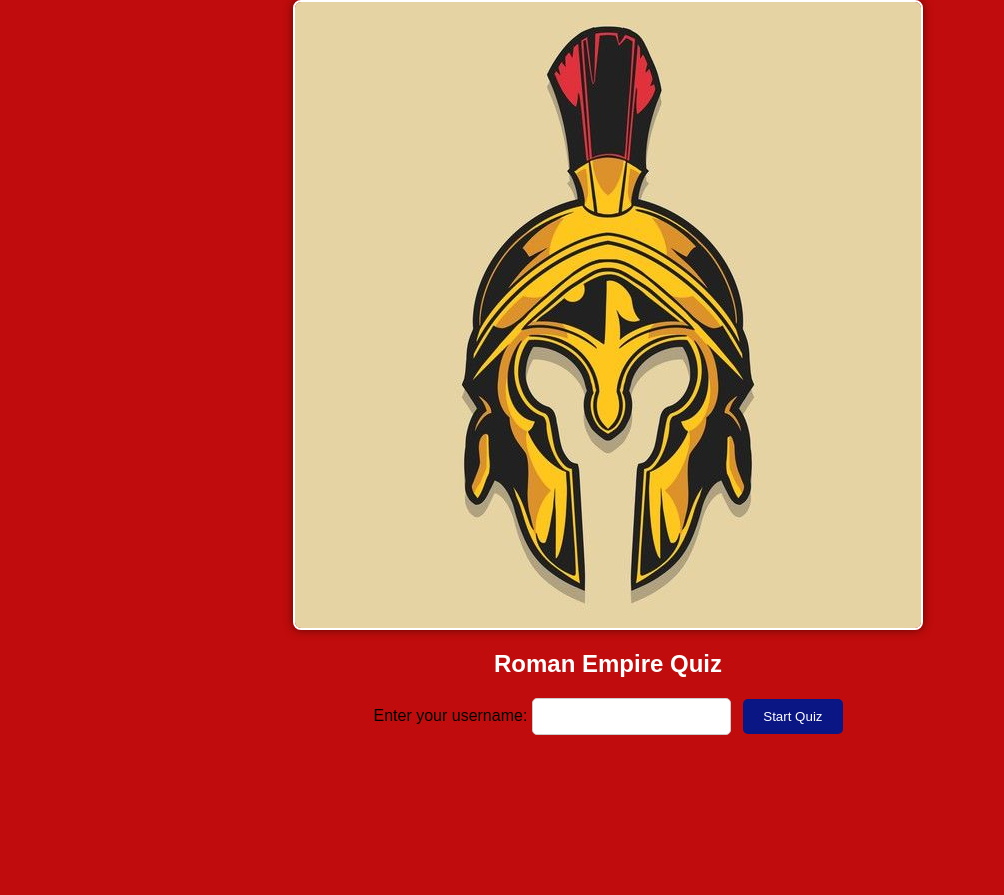
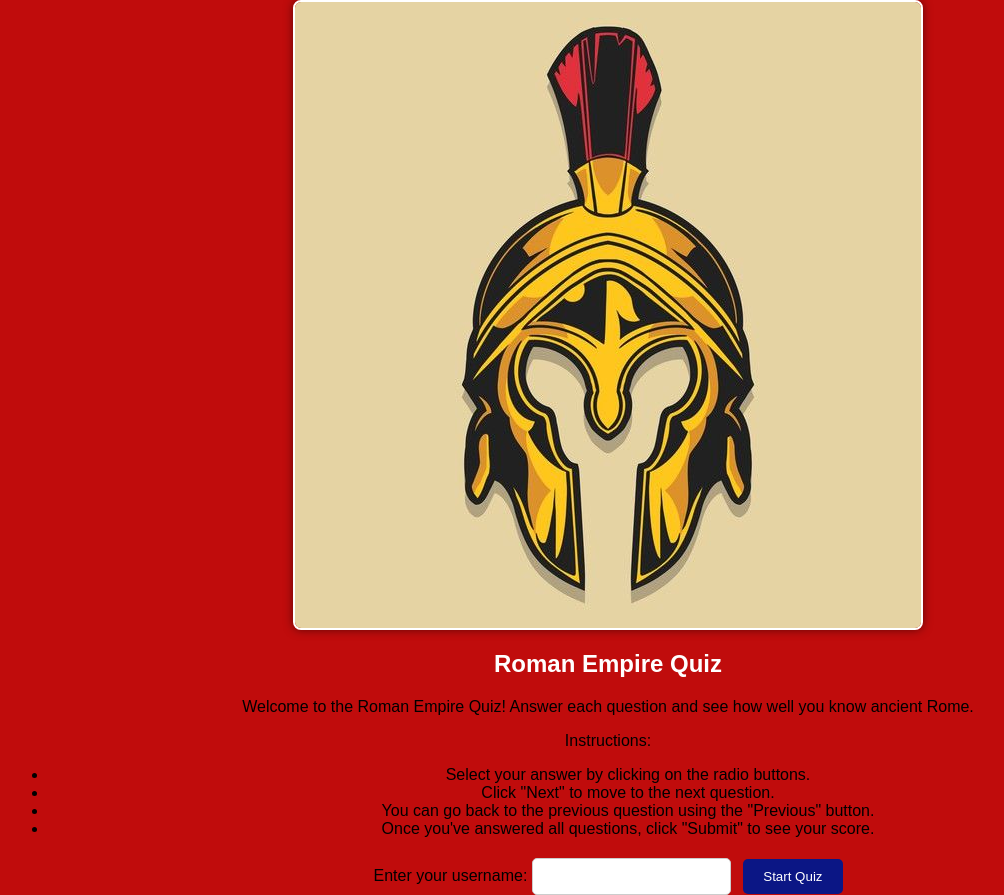
Before and after one commit to Code-Institute-Submissions/LinusMolin98-Roman_empire-quiz, a plain HTML site: page index.html in a window 1280 px wide. Shown: the whole page, without its empty margins (32-1036 px from the left). Before the commit the page ends 800 px from the top, so only its background shows below. Drawn offline with Linux system fonts and the light colour scheme.

Commit message:
added a new div into html code, with instructions on how to start the quiz

```diff
--- a/index.html
+++ b/index.html
@@ -20,6 +20,16 @@
     <img src="assets/images/Roman_helmet.jpg" alt="Roman Helmet">
 
     <h2>Roman Empire Quiz</h2>
+    <div id="instructions" style="text-align: center; margin-bottom: 20px;">
+        <p>Welcome to the Roman Empire Quiz! Answer each question and see how well you know ancient Rome.</p>
+        <p>Instructions:</p>
+        <ul>
+            <li>Select your answer by clicking on the radio buttons.</li>
+            <li>Click "Next" to move to the next question.</li>
+            <li>You can go back to the previous question using the "Previous" button.</li>
+            <li>Once you've answered all questions, click "Submit" to see your score.</li>
+        </ul>
+    </div>
 
     <form id="usernameForm">
         <label for="username">Enter your username:</label>
```
